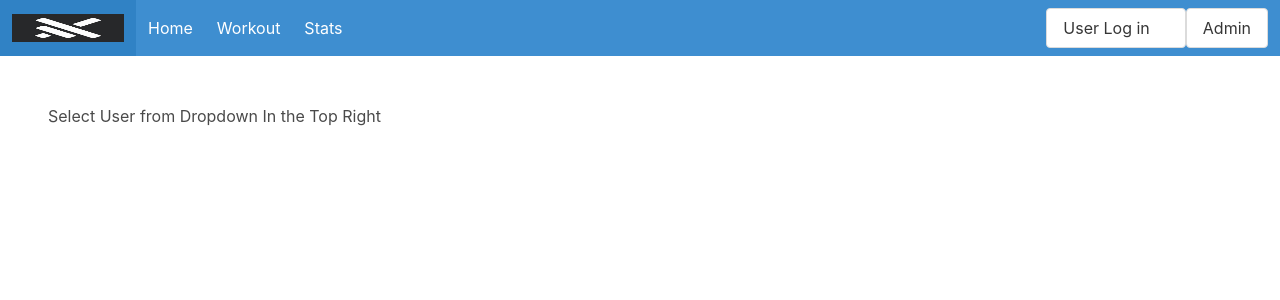
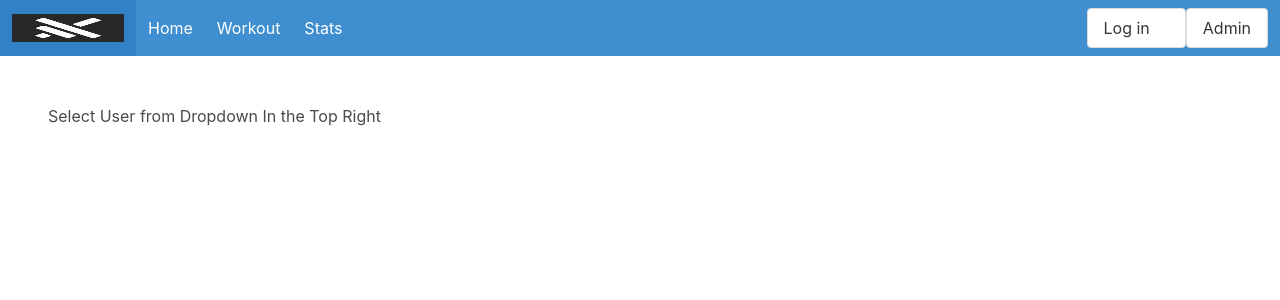
Before and after one commit to Justing24/FinalProject, a Vue app in the folder client/: page / in a window 1280 px wide. Shown: the top 300 px of the page. Built offline with nearby package versions, Linux system fonts and the light colour scheme.

Commit message:
Update Nav.vue

```diff
--- a/client/src/components/Nav.vue
+++ b/client/src/components/Nav.vue
@@ -50,7 +50,7 @@ let isOpen = ref(false);
               <div class="dropdown-trigger">
                 <button v-if="session.user == null || session.user.firstName == 'Guest'" @click="isActive = !isActive" class="button" aria-haspopup="true"
                   aria-controls="dropdown-menu3">
-                  <span>User Log in</span>
+                  <span>Log in</span>
                   <span class="icon is-small">
                     <i class="fas fa-angle-down" aria-hidden="true"></i>
                   </span>
```
